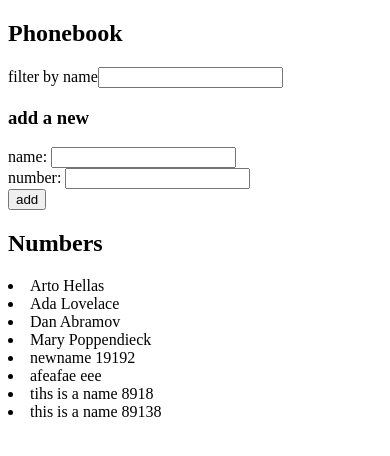
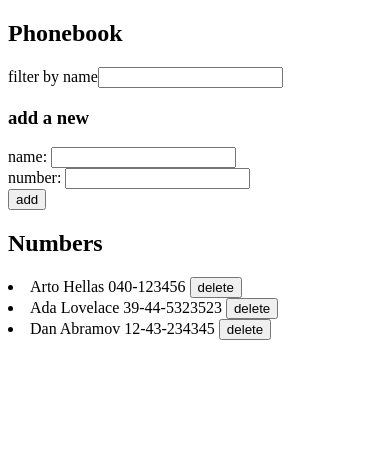
Before and after one commit to IsiNavarro/Full-Stack-Open_University-of-Helsinki, a React (Vite) app in the folder Part2 - Communicating with Server/phonebook/: page / in a window 390 px wide. Shown: the top 456 px of the page. Built offline with nearby package versions, Linux system fonts and the light colour scheme; data requests are answered from the project's data file.

Commit message:
phonebook complete step 9

```diff
--- a/Part2 - Communicating with Server/phonebook/db.json
+++ b/Part2 - Communicating with Server/phonebook/db.json
@@ -14,31 +14,6 @@
       "name": "Dan Abramov",
       "number": "12-43-234345",
       "id": "3"
-    },
-    {
-      "name": "Mary Poppendieck",
-      "number": "39-23-6423122",
-      "id": "4"
-    },
-    {
-      "name": "newname",
-      "phoneNumber": "19192",
-      "id": "7fIHGGyEY4k"
-    },
-    {
-      "name": "afeafae",
-      "phoneNumber": "eee",
-      "id": "YuquFU-Mma4"
-    },
-    {
-      "name": "tihs is a name",
-      "phoneNumber": "8918",
-      "id": "kWHd55ABHh4"
-    },
-    {
-      "name": "this is a name",
-      "phoneNumber": "89138",
-      "id": "R0BDiTrDBEA"
     }
   ],
   "$schema": "./node_modules/json-server/schema.json"
--- a/Part2 - Communicating with Server/phonebook/src/App.jsx
+++ b/Part2 - Communicating with Server/phonebook/src/App.jsx
@@ -36,7 +36,7 @@ const App = () => {
     e.preventDefault()
     const personObject = {
       name: newName.trim(),
-      phoneNumber: newPhoneNumber
+      number: newPhoneNumber
     }
     if (persons.some(person => person.name.trim() === newName.trim())){
       alert(`${newName.trim()} already exists!`)
@@ -53,6 +53,13 @@ const App = () => {
     setNewFilterString(e.target.value)
   }
 
+  const handleDelete = (person) => {
+    if (confirm(`Do you want to delete ${person.name}?`)) {}
+    axios.delete(`http://localhost:3001/persons/${person.id}`).then(response => {
+      setPersons(persons.filter((person) => person.id != response.data.id))
+    })
+  }
+
   const personsToShow = persons.filter((person) => person.name.toLowerCase().includes(filterString))
 
 
@@ -67,7 +74,8 @@ const App = () => {
       buttonOnClick={handleSubmit}/>
 
       <h2>Numbers</h2>
-      <Persons persons={personsToShow}/>
+      <Persons persons={personsToShow}
+      handleDelete={handleDelete}/>
       </div>
   )
 }
--- a/Part2 - Communicating with Server/phonebook/src/components/Persons.jsx
+++ b/Part2 - Communicating with Server/phonebook/src/components/Persons.jsx
@@ -1,7 +1,7 @@
-const Persons = ({persons}) => {
+const Persons = ({persons, handleDelete}) => {
     return (
     <div>
-        {persons.map(person => <li key={person.name}>{person.name} {person.phoneNumber}</li>)}
+        {persons.map(person => <li key={person.name}>{person.name} {person.number} <button onClick={() => {handleDelete(person)}}>delete</button></li>)}
     </div>
 
     )
```
